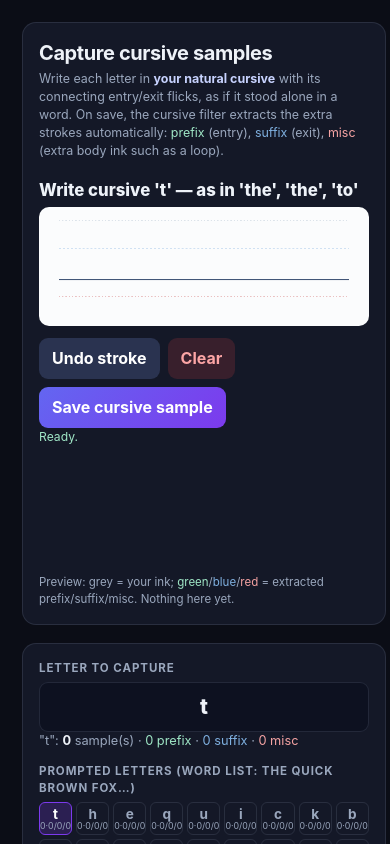
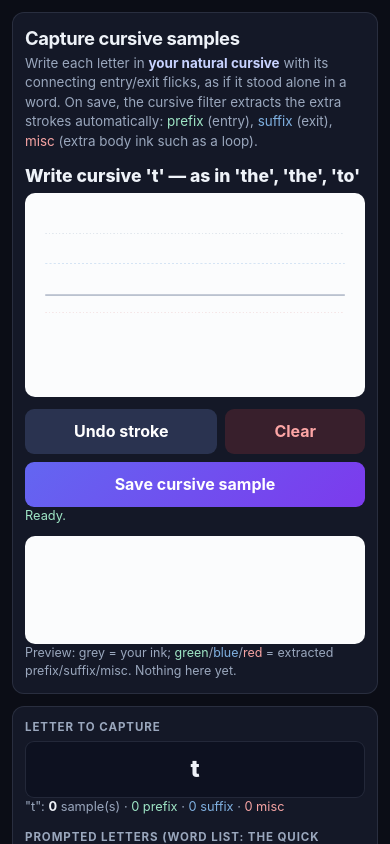
Before and after one commit to MohammedAli158/assignment-writer, a website: page assingment/app/cursive.html in a window 390 px wide. Shown: the top 844 px of the page. Drawn offline with Linux system fonts and the light colour scheme.

Commit message:
ui improvements and final prototype

```diff
--- a/assingment/app/cursive.html
+++ b/assingment/app/cursive.html
@@ -6,7 +6,7 @@
 <title>Handwrite — Cursive samples (Phase 3)</title>
 <style>
   :root{--bg:#0b0d16;--card:#141827;--line:rgba(148,163,184,.16);--text:#eef2f8;--muted:#9aa7bd;--accent:#7c3aed}
-  *{box-sizing:border-box;margin:0;padding:0}
+  *{box-sizing:border-box;margin:0;padding:0;-webkit-tap-highlight-color:transparent}
   body{font-family:Inter,system-ui,Segoe UI,sans-serif;background:var(--bg);color:var(--text);padding:22px;line-height:1.45}
   h1{font-size:1.25rem;letter-spacing:-.02em;margin-bottom:2px}
   .sub{color:var(--muted);font-size:.78rem;margin-bottom:18px}
@@ -14,11 +14,12 @@
   .wrap{display:grid;grid-template-columns:1fr 320px;gap:18px;max-width:1280px;margin:auto;align-items:start}
   .card{background:var(--card);border:1px solid var(--line);border-radius:14px;padding:16px}
   .side{display:flex;flex-direction:column;gap:14px}
-  canvas{width:100%;height:auto;border-radius:10px;touch-action:none;cursor:crosshair;display:block}
+  canvas{width:100%;height:auto;border-radius:10px;touch-action:none;cursor:crosshair;display:block;-webkit-user-select:none;user-select:none}
+  #preview{touch-action:auto;cursor:default;background:#fbfcfd}
   label{display:block;font-size:.72rem;text-transform:uppercase;letter-spacing:.08em;color:var(--muted);font-weight:700;margin-bottom:6px}
-  input{width:100%;background:#0d1120;color:var(--text);border:1px solid var(--line);border-radius:9px;padding:9px 11px;font:inherit}
-  .char{text-align:center;font-size:1.3rem;font-weight:800}
-  button{cursor:pointer;border:0;border-radius:9px;padding:9px 13px;font:inherit;font-weight:700;color:#fff;background:#2a3350}
+  input{width:100%;background:#0d1120;color:var(--text);border:1px solid var(--line);border-radius:9px;padding:10px 12px;font:inherit;font-size:1rem;min-height:44px}
+  .char{text-align:center;font-size:1.5rem;font-weight:800}
+  button{cursor:pointer;border:0;border-radius:9px;padding:11px 15px;min-height:44px;font:inherit;font-weight:700;color:#fff;background:#2a3350;touch-action:manipulation}
   button.primary{background:linear-gradient(135deg,#6366f1,#7c3aed)}
   button.bad{background:rgba(239,68,68,.16);color:#fca5a5}
   .row{display:flex;gap:8px;flex-wrap:wrap}
@@ -27,17 +28,30 @@
   .prompt{font-size:1.05rem;font-weight:800;margin:4px 0}
   .kinds{font-size:.72rem}
   .g{color:#9fe6c6}.s{color:#7fb0e0}.m{color:#f5a3a3}
-  .palette{display:grid;grid-template-columns:repeat(9,1fr);gap:4px;margin-top:6px}
-  .p{aspect-ratio:1;border:1px solid var(--line);border-radius:6px;background:transparent;color:var(--muted);font-weight:700;padding:0;font-size:.85rem;line-height:1.1}
+  .palette{display:grid;grid-template-columns:repeat(auto-fill,minmax(44px,1fr));gap:5px;margin-top:6px;max-height:260px;overflow:auto;padding:2px}
+  .p{aspect-ratio:1;min-height:44px;border:1px solid var(--line);border-radius:6px;background:transparent;color:var(--muted);font-weight:700;padding:2px;font-size:.95rem;line-height:1.1}
   .p:hover{color:#fff}
   .p.sel{border-color:var(--accent);color:#fff;background:rgba(124,58,237,.22)}
-  .p small{display:block;font-size:.55rem;color:var(--muted);font-weight:400}
+  .p small{display:block;font-size:.6rem;color:var(--muted);font-weight:400}
   .p.done{color:#9fe6c6}
   .msg{font-size:.76rem;color:#9fe6c6;min-height:1.1em}
   .warn{color:#f5c07a}
   .help{font-size:.72rem;color:var(--muted)}
   a.link{color:#a5b4fc;font-size:.78rem}
   @media(max-width:900px){.wrap{grid-template-columns:1fr}}
+  @media(max-width:640px){
+    body{padding:12px}
+    h1{font-size:1.15rem}
+    .sub{font-size:.84rem;margin-bottom:12px}
+    .card{padding:12px;border-radius:12px}
+    .wrap,.side{gap:12px}
+    .row button{flex:1 1 auto;min-width:96px}
+    .prompt{font-size:1.1rem}
+    .palette{max-height:220px}
+    .help{font-size:.78rem}
+    .msg{font-size:.8rem}
+    a.link{font-size:.84rem}
+  }
 </style>
 </head>
 <body>
@@ -46,14 +60,14 @@
     <h1>Capture cursive samples</h1>
     <div class="sub">Write each letter in <b>your natural cursive</b> with its connecting entry/exit flicks, as if it stood alone in a word. On save, the cursive filter extracts the extra strokes automatically: <span class="g">prefix</span> (entry), <span class="s">suffix</span> (exit), <span class="m">misc</span> (extra body ink such as a loop).</div>
     <div class="prompt" id="prompt"></div>
-    <canvas id="cap" width="1000" height="360"></canvas>
+    <canvas id="cap" width="1000" height="600"></canvas>
     <div class="row" style="margin-top:12px">
       <button id="undo">Undo stroke</button>
       <button id="clear" class="bad">Clear</button>
       <button id="save" class="primary">Save cursive sample</button>
     </div>
     <div class="msg" id="status">Ready.</div>
-    <canvas id="preview" width="1000" height="360" style="margin-top:10px"></canvas>
+    <canvas id="preview" width="1000" height="320" style="margin-top:10px"></canvas>
     <div class="help" id="previewHelp">Preview: grey = your ink; <span class="g">green</span>/<span class="s">blue</span>/<span class="m">red</span> = extracted prefix/suffix/misc. Nothing here yet.</div>
   </div>
 
--- a/assingment/app/src/capture.js
+++ b/assingment/app/src/capture.js
@@ -7,16 +7,17 @@
 import { PX_PER_CAP, DEFAULT_GUIDES, pxToCap } from './geometry.js';
 import { normalizeToBaseline } from './advance.js';
 
-const CANVAS_W = 1000;
-const CANVAS_H = 360;
 const MARGIN_X = 60; // left ink margin, px
-const TOP_PAD = 40;  // gap above the ascender guide, px
 const INK = '#17243b';
 
 export function createCapture(canvas, options = {}) {
   const guides = { ...DEFAULT_GUIDES, ...(options.guides || {}) };
   const pxPerCap = options.pxPerCap || PX_PER_CAP;
   const sideBearing = options.sideBearing ?? 0.08;
+
+  const CANVAS_W = canvas.width || 1000;
+  const CANVAS_H = canvas.height || 600;
+  const TOP_PAD = Math.round(CANVAS_H * 0.2);
 
   const ctx = canvas.getContext('2d');
   const baselineY = TOP_PAD + guides.ascender * pxPerCap;
```
Also changed, not shown: assingment/app/debug.html (+16 -6 lines), assingment/app/index.html (+21 -9 lines), assingment/app/render.html (+21 -7 lines).
